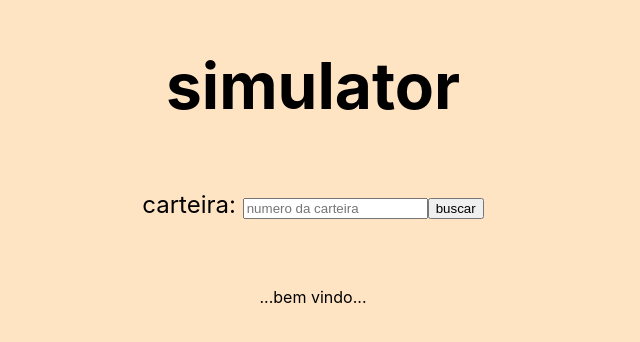
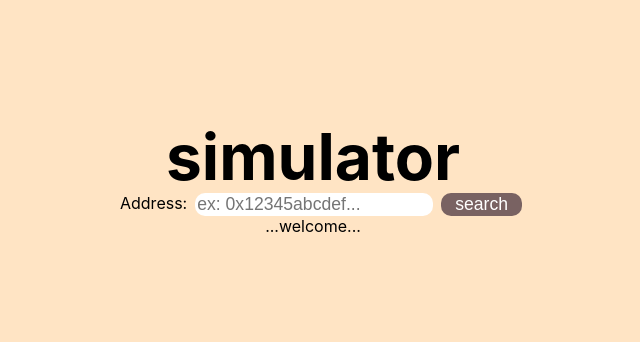
Before and after one commit to jiraspiom/saquesunflower, a Next.js app: page / in a window 1280 px wide. Shown: the part 222-564 px from the top of the page, without its empty margins (327-967 px from the left). Built offline with nearby package versions, Linux system fonts and the light colour scheme.

Commit message:
ajustado tela

```diff
--- a/pages/index.tsx
+++ b/pages/index.tsx
@@ -1,6 +1,7 @@
 import Head from 'next/head'
 import styles from '../styles/Home.module.css'
 import gbs from '../styles/Teste.module.css'
+import global from '../styles/Teste.module.css'
 
 import type { NextPage } from 'next'
 import Image from 'next/image'
@@ -79,13 +80,20 @@ const Bomb = () => {
                     simulator
                 </h1>
 
-                <div className={styles.description}>
-                    <label htmlFor="carteira">carteira: </label>
-                    <input type="text" name="carteira" id="carteira" placeholder="numero da carteira"
-                        onChange={(e) => { setCarteira(e.target.value) }}
-                    />
-                    <button onClick={buscarHero}>buscar</button>
+                <div className={gbs.container}>
+                    <div>
+                    <label>Address: </label>
 
+                    </div>
+                    <div>
+                        <input type="text" name="carteira" id="carteira" className={gbs.text} placeholder="ex: 0x12345abcdef..."
+                            onChange={(e) => { setCarteira(e.target.value) }}
+                        />
+                    </div>
+                    <div>
+                        <button onClick={buscarHero} className={gbs.button}>search</button>
+                        {/* <input type="submit" value="search" className={gbs.button}/> */}
+                    </div>
                 </div>
 
                 {mostrar ?
@@ -103,16 +111,16 @@ const Bomb = () => {
 
                             <div className={styles.card} >
                                 <div>
-                                    Total investido: {totalBcoinGasto}
+                                    Invested: {totalBcoinGasto}
                                 </div>
                                 <div>
-                                    bcoin ganho: {claimed}
+                                    bcoin claimed: {claimed}
                                 </div>
                                 <div>
-                                    taxa paga: {taxa}
+                                    tax: {taxa}
                                 </div>
                                 <div>
-                                    total de saque: {saques}
+                                    total withdrawal: {saques}
                                 </div>
                             </div>
 
@@ -167,10 +175,10 @@ const Bomb = () => {
                                                 <Image src={item.skin} alt={item.skin} width={64} height={64} quality={100} />
                                             </div>
 
-                                            <div >
+                                            <div>
                                                 {item.rarity}
                                             </div>
-                                            <div >
+                                            <div>
                                                 level: {item.level}
                                             </div>
                                         </div>
@@ -204,10 +212,10 @@ const Bomb = () => {
                                         </div>
 
                                         <div className={gbs.box3}>
-
-                                            <div>Max profit: {item.maxProfit}</div>
-                                            <div>Min profit: {item.minProfit}</div>
-                                            <div>Avg profit: {item.avgProfit}</div>
+                                            <div>bcoin profit</div>
+                                            <div>Max: {item.maxProfit}</div>
+                                            <div>Avg: {item.avgProfit}</div>
+                                            <div>Min: {item.minProfit}</div>
                                             {/* <div>Total profit: {item.totalProfit}</div> */}
                                         </div>
 
@@ -218,7 +226,7 @@ const Bomb = () => {
                             )}
                         </div>
 
-                    </div> : <div>...bem vindo...</div>
+                    </div> : <div>...welcome...</div>
 
                 }
             </main>
--- a/services/updateHeroi.ts
+++ b/services/updateHeroi.ts
@@ -51,7 +51,6 @@ const skinsImageList = [
   { id: 9, name: "??9??" },
   { id: 10, name: "??10??" },
   { id: 11, name: "??11??"},
-
 ];
 
 function getEnergy(array: any) {
--- a/styles/Teste.module.css
+++ b/styles/Teste.module.css
@@ -1,3 +1,9 @@
+@import url('https://fonts.googleapis.com/css2?family=Poppins:wght@100;300;600&display=swap');
+
+.container{
+  display: flex;
+}
+
 .card {
   background-color:tan;
   margin: 0.5rem;
@@ -13,7 +19,7 @@
 
 .grid {
   display: grid;
-  grid-template-columns: 1fr 1fr  ;
+  grid-template-columns: 0.8fr 1.2fr;
   grid-template-rows: 135px 120px ;
   grid-gap: 5px;
   padding: 20px;
@@ -45,3 +51,32 @@
   background-color: tan;
 
 }
+
+.button{
+  cursor: pointer;
+  width: 100%;
+  margin-left: 1rem;
+  border: none;
+  border-radius:10px;
+  background-color: rgb(121, 98, 98);
+  color: white;
+  font-size: 1.1rem;
+  transition: all .3s ease-in-out;
+}
+.button:hover{
+  background-color:rgb(156, 156, 134);
+}
+
+.text{
+  cursor:text;
+  width: 100%;
+  margin-left: 0.5rem;
+  border: none;
+  border-radius:10px;
+
+  color: black;
+  font-size: 1.1rem;
+  transition: all .3s ease-in-out;
+}
+
+.sombra {filter: drop-shadow(8px 8px 10px green);}
--- a/styles/globals.css
+++ b/styles/globals.css
@@ -14,7 +14,6 @@ a {
 * {
   box-sizing: border-box;
 }
-.sombra {filter: drop-shadow(8px 8px 10px green);}
 
 .Comomm {filter: drop-shadown(8px 8px 10px rgb(215, 215, 215))}
 .Rare {filter: drop-shadown(8px 8px 10px rgb(7, 255, 36))}
```
